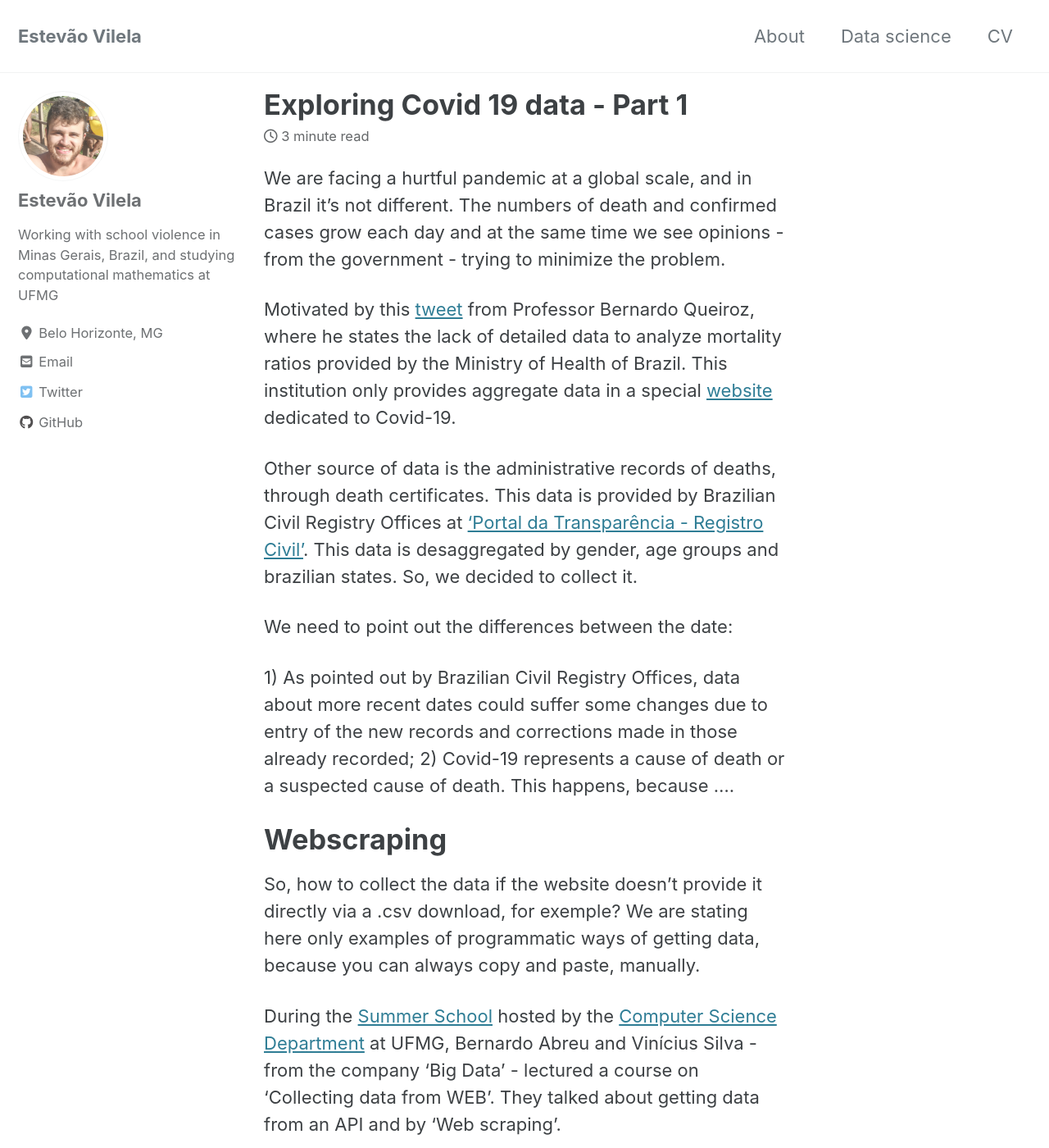
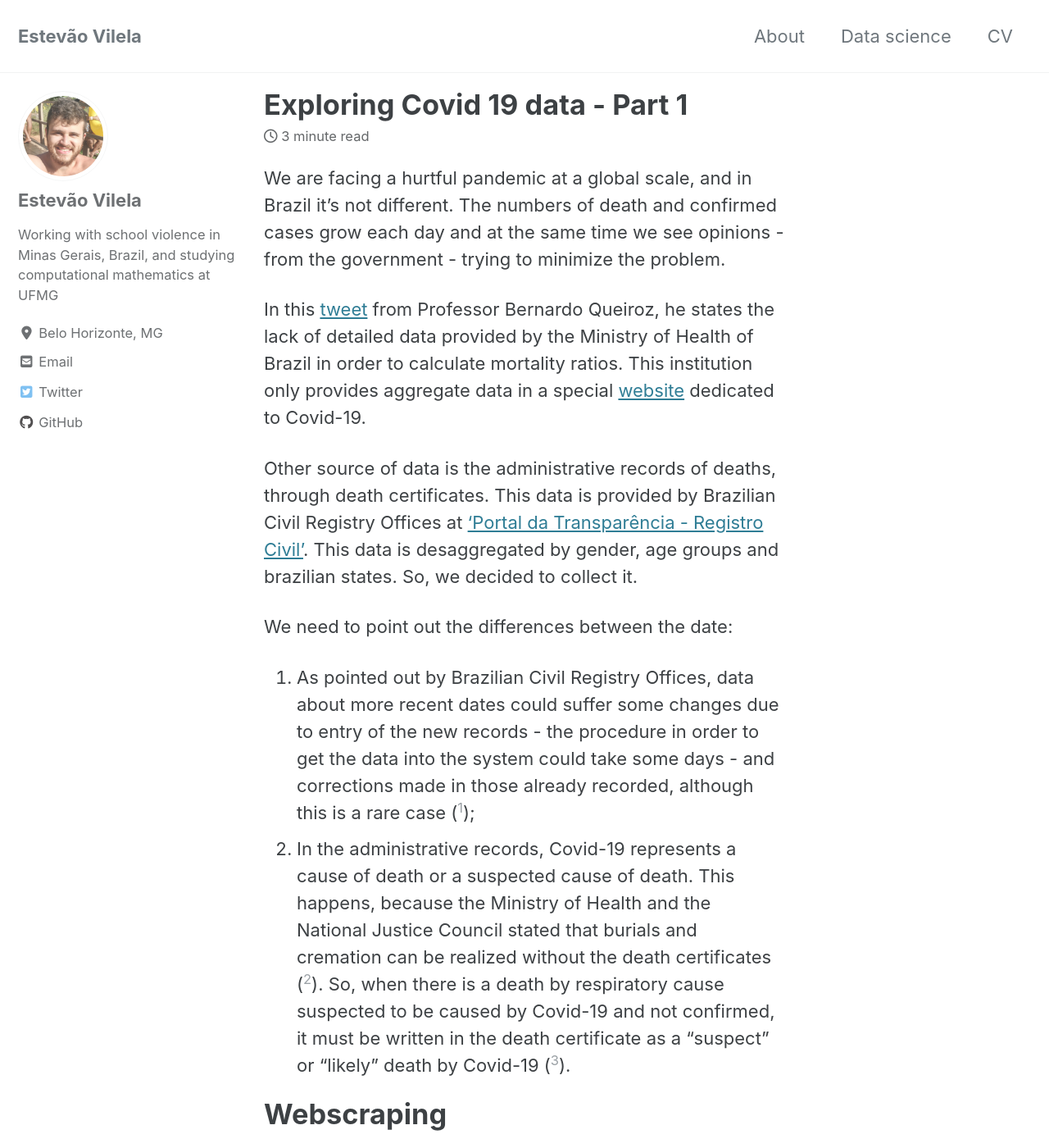
Before and after one commit to estevaovilela/estevaovilela.github.io, a Jekyll site: the page built from _posts/2020-04-26-covid19-part1.md, in a window 1280 px wide and 1400 px high. Shown: the whole window at 82% size. Built offline with Jekyll 4.4.1, drawn with Linux system fonts in a browser that asks for light colours; cached includes are drawn as plain includes; nearby versions of some CDN libraries; some of the changed text lies outside the part shown.

Commit message:
fixing typos and adding footnotes

```diff
--- a/_posts/2020-04-26-covid19-part1.md
+++ b/_posts/2020-04-26-covid19-part1.md
@@ -7,14 +7,18 @@ excerpt: "Data Science, Web Scraping"
 
 We are facing a hurtful pandemic at a global scale, and in Brazil it's not different. The numbers of death and confirmed cases grow each day and at the same time we see opinions - from the government - trying to minimize the problem.
 
-Motivated by this [tweet](https://twitter.com/blqueiroz/status/1253090230187548675) from Professor Bernardo Queiroz, where he states the lack of detailed data to analyze mortality ratios provided by the Ministry of Health of Brazil. This institution only provides aggregate data in a special [website](https://covid.saude.gov.br/) dedicated to Covid-19.
+In this [tweet](https://twitter.com/blqueiroz/status/1253090230187548675) from Professor Bernardo Queiroz, he states the lack of detailed data provided by the Ministry of Health of Brazil in order to calculate mortality ratios. This institution only provides aggregate data in a special [website](https://covid.saude.gov.br/) dedicated to Covid-19.
 
 Other source of data is the administrative records of deaths, through death certificates. This data is provided by Brazilian Civil Registry Offices at ['Portal da Transparência - Registro Civil'](https://transparencia.registrocivil.org.br/especial-covid). This data is desaggregated by gender, age groups and brazilian states. So, we decided to collect it.
 
 We need to point out the differences between the date:
 
-1) As pointed out by Brazilian Civil Registry Offices, data about more recent dates could suffer some changes due to entry of the new records and corrections made in those already recorded;
-2) Covid-19 represents a cause of death or a suspected cause of death. This happens, because ....
+1. As pointed out by Brazilian Civil Registry Offices, data about more recent dates could suffer some changes due to entry of the new records - the procedure in order to get the data into the system could take some days - and corrections made in those already recorded, although this is a rare case ([^1]);
+2. In the administrative records, Covid-19 represents a cause of death or a suspected cause of death. This happens, because the Ministry of Health and the National Justice Council stated that burials and cremation can be realized without the death certificates ([^2]). So, when there is a death by respiratory cause suspected to be caused by Covid-19 and not confirmed, it must be written in the death certificate as a "suspect" or "likely" death by Covid-19 ([^3]).
+
+[^1]: https://agenciabrasil.ebc.com.br/saude/noticia/2020-04/plataforma-dos-cartorios-reune-informacoes-de-mortes-por-covid-19
+[^2]: https://noticias.uol.com.br/saude/ultimas-noticias/redacao/2020/04/09/covid-19-declaracoes-de-obito-apontam-48-mais-mortes-do-que-dado-oficial.htm
+[^3]: https://www.conjur.com.br/2020-mar-31/portaria-permite-sepultamento-cremacao-certidao-obito
 
 # Webscraping
 
@@ -42,4 +46,4 @@ In this post, we won't go into the details of HTML or XPath, a language we can u
 
 Another way of getting the data it's look at the 'browser console' and inspect the requests made by the web page in the 'Network' section (once you go there, you need to refresh the page). There are several request made, but we can search for the one we are interested in: deaths of Covid-19 grouped by gender. Double-clicking in we see that the data we want it's in a JSON format with the following [link](https://transparencia.registrocivil.org.br/api/covid?data_type=data_ocorrido&start_date=2020-01-01&end_date=2020-04-26&state=Todos&search=death-covid&groupBy=gender). We can see that the we need to iterate through dates and states to get daily data disaggregated by this attributes.
 
-We'll see in the next post how he got the data using R and analyzed it using ggplot2. Feel free to leave a comment below, this is my first data science post so your feedback is welcome!
+We'll see in the next post how he got the data using R and created a data vis using ggplot2. Feel free to leave a comment below, this is my first data science post so your feedback is more than welcome!
```
